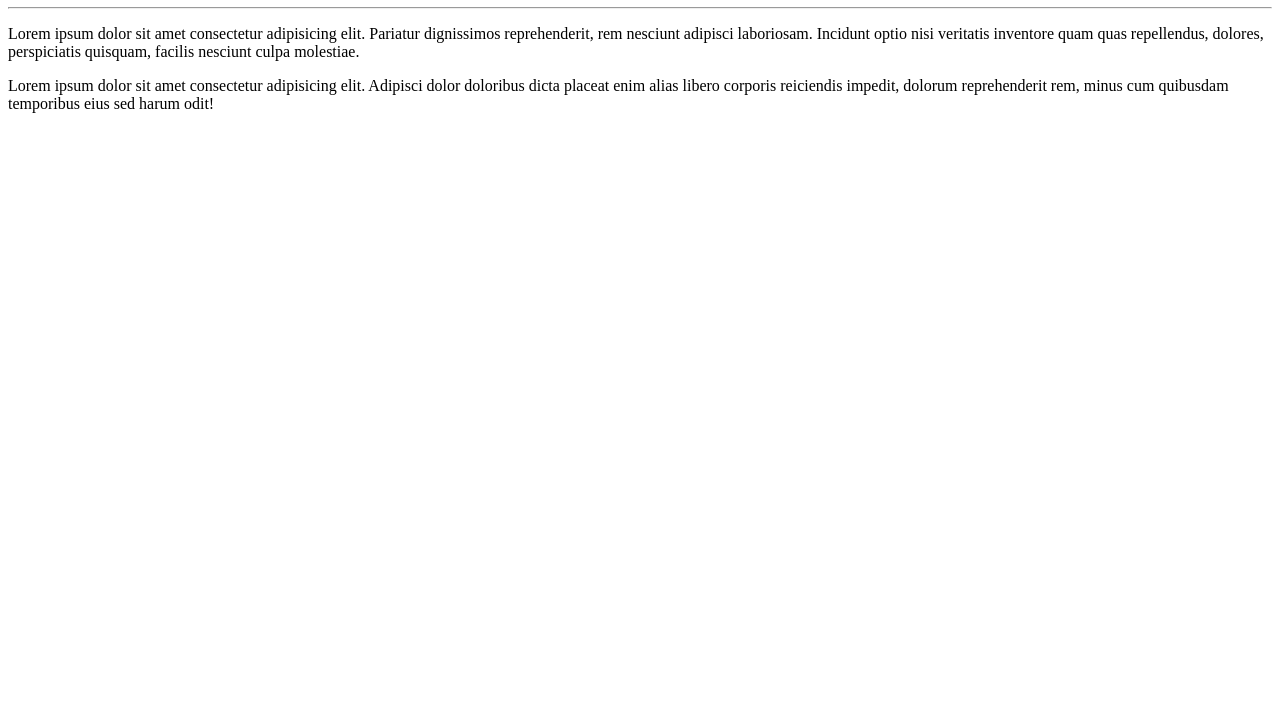
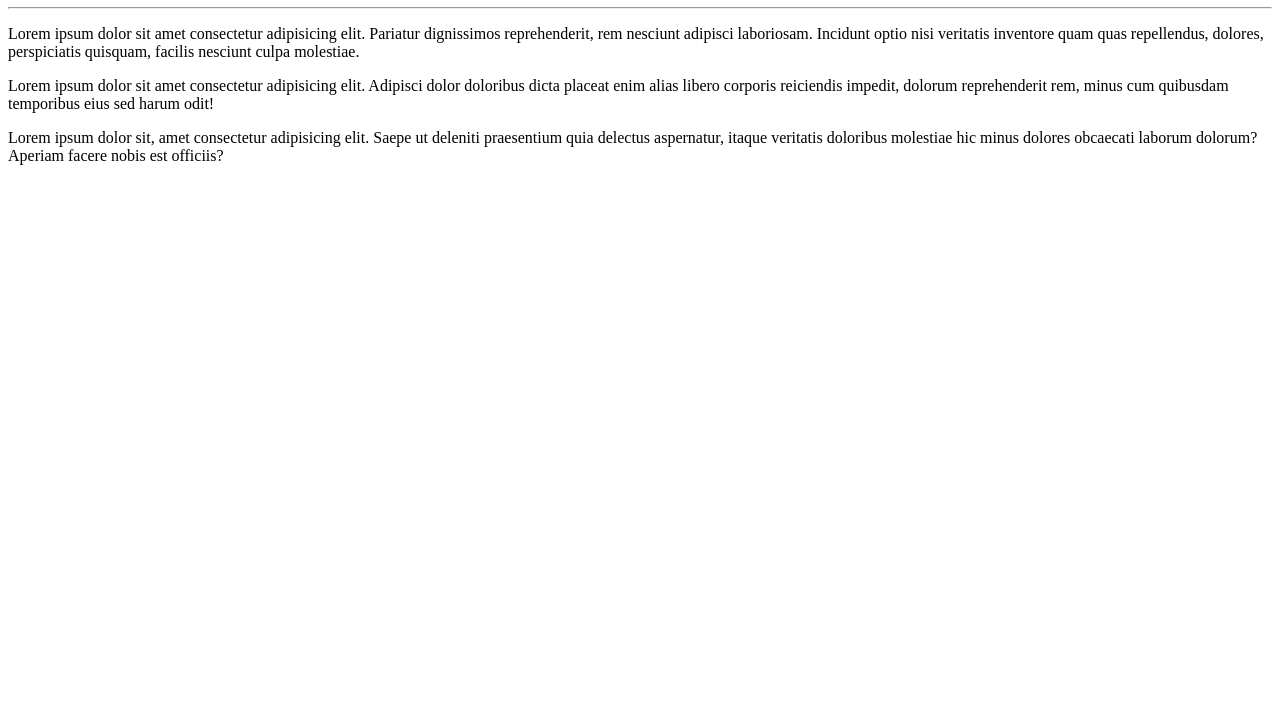
Before and after one commit to lycie03/Ola-Mundo, a plain HTML site: page site-exemplo/index.html in a window 1280 px wide. Shown: the part 73-800 px from the top of the page. Drawn offline with Linux system fonts and the light colour scheme.

Commit message:
mais um parágrafo adicionado

```diff
--- a/site-exemplo/index.html
+++ b/site-exemplo/index.html
@@ -11,5 +11,6 @@
     <hr>
     <p>Lorem ipsum dolor sit amet consectetur adipisicing elit. Pariatur dignissimos reprehenderit, rem nesciunt adipisci laboriosam. Incidunt optio nisi veritatis inventore quam quas repellendus, dolores, perspiciatis quisquam, facilis nesciunt culpa molestiae.</p>
     <p>Lorem ipsum dolor sit amet consectetur adipisicing elit. Adipisci dolor doloribus dicta placeat enim alias libero corporis reiciendis impedit, dolorum reprehenderit rem, minus cum quibusdam temporibus eius sed harum odit!</p>
+    <p>Lorem ipsum dolor sit, amet consectetur adipisicing elit. Saepe ut deleniti praesentium quia delectus aspernatur, itaque veritatis doloribus molestiae hic minus dolores obcaecati laborum dolorum? Aperiam facere nobis est officiis?</p>
 </body>
 </html>
```
